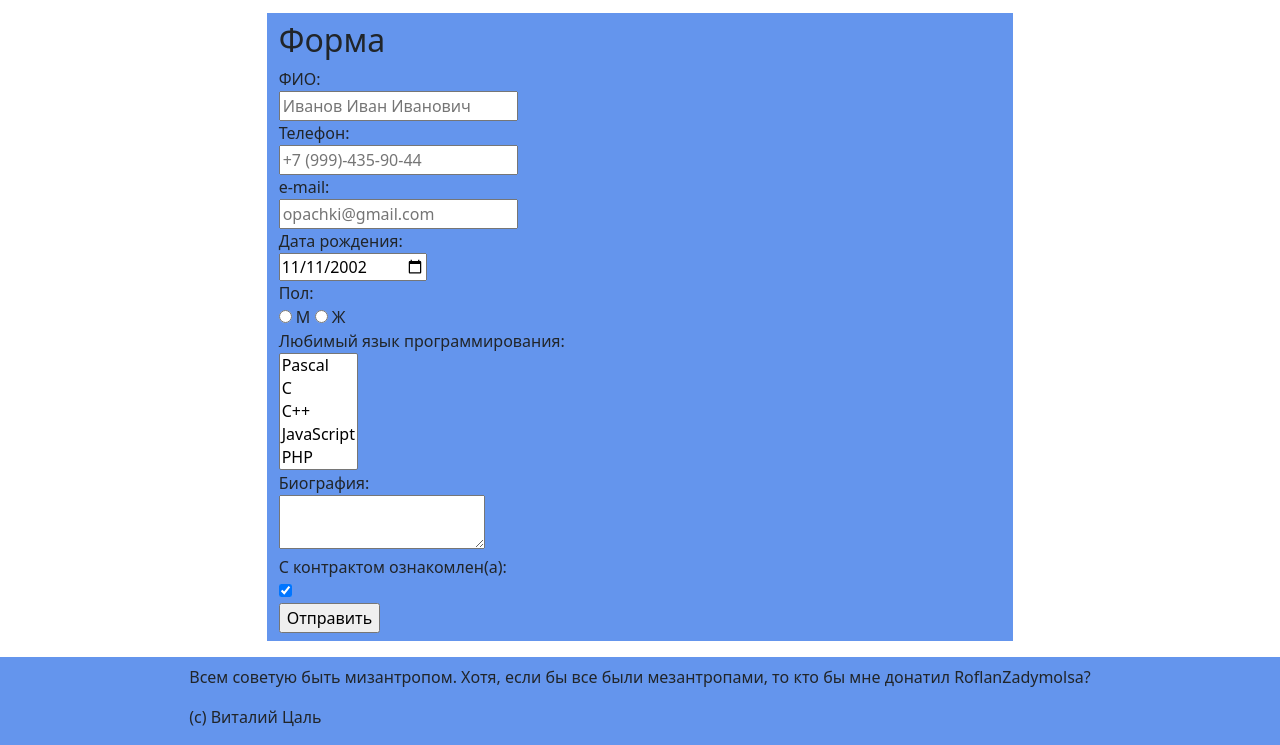
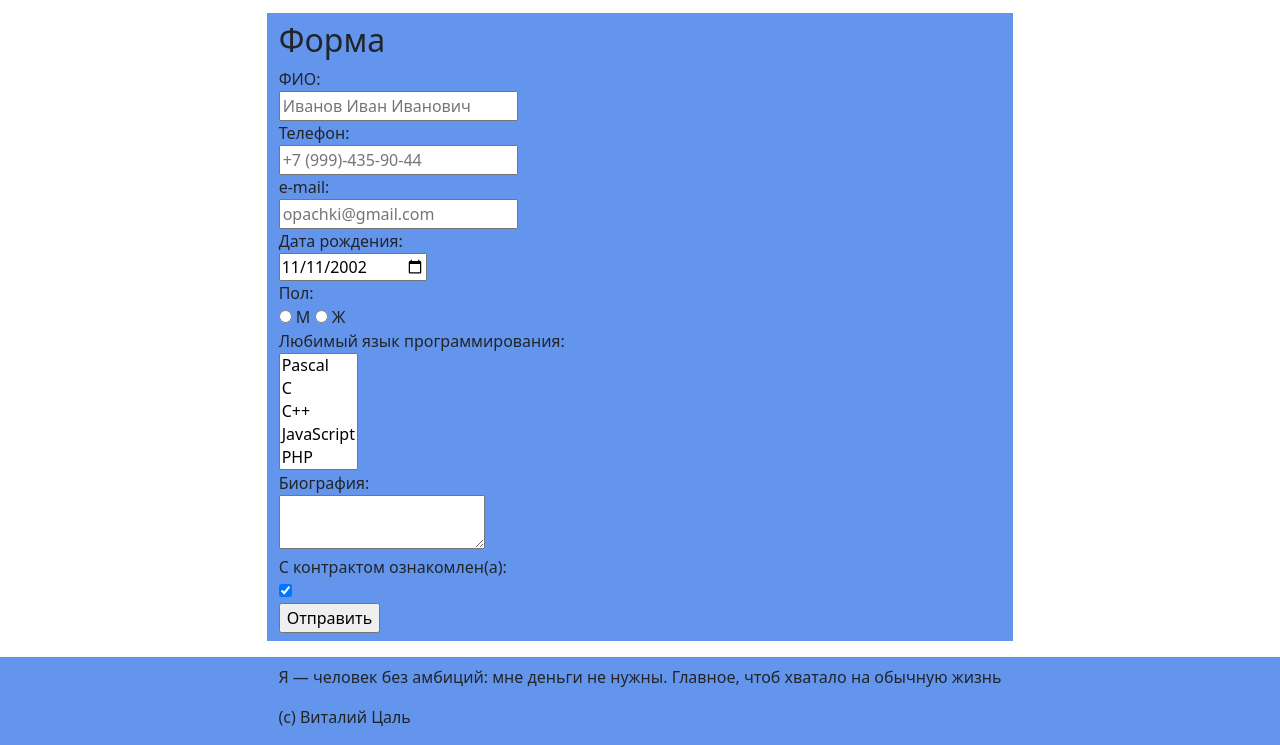
Before and after one commit to Vegeny/Vegeny.github.io, a plain HTML site: page Zadanie4/index.html in a window 1280 px wide. Shown: the part 1342-2087 px from the top of the page. Drawn offline with nearby package versions, Linux system fonts and the light colour scheme.

Commit message:
Update index.html

```diff
--- a/Zadanie4/index.html
+++ b/Zadanie4/index.html
@@ -194,7 +194,7 @@
 
     <footer class="footer pt-2 d-grid " id="footer" style="background-color: #6495ed;">
       <div class="mx-auto">
-          <p >Всем советую быть мизантропом. Хотя, если бы все были мезантропами, то кто бы мне донатил RoflanZadymolsa?</p>
+          <p >Я — человек без амбиций: мне деньги не нужны. Главное, чтоб хватало на обычную жизнь</p>
           <p >(с) Виталий Цаль</p>
         </div>
     </footer>
```
